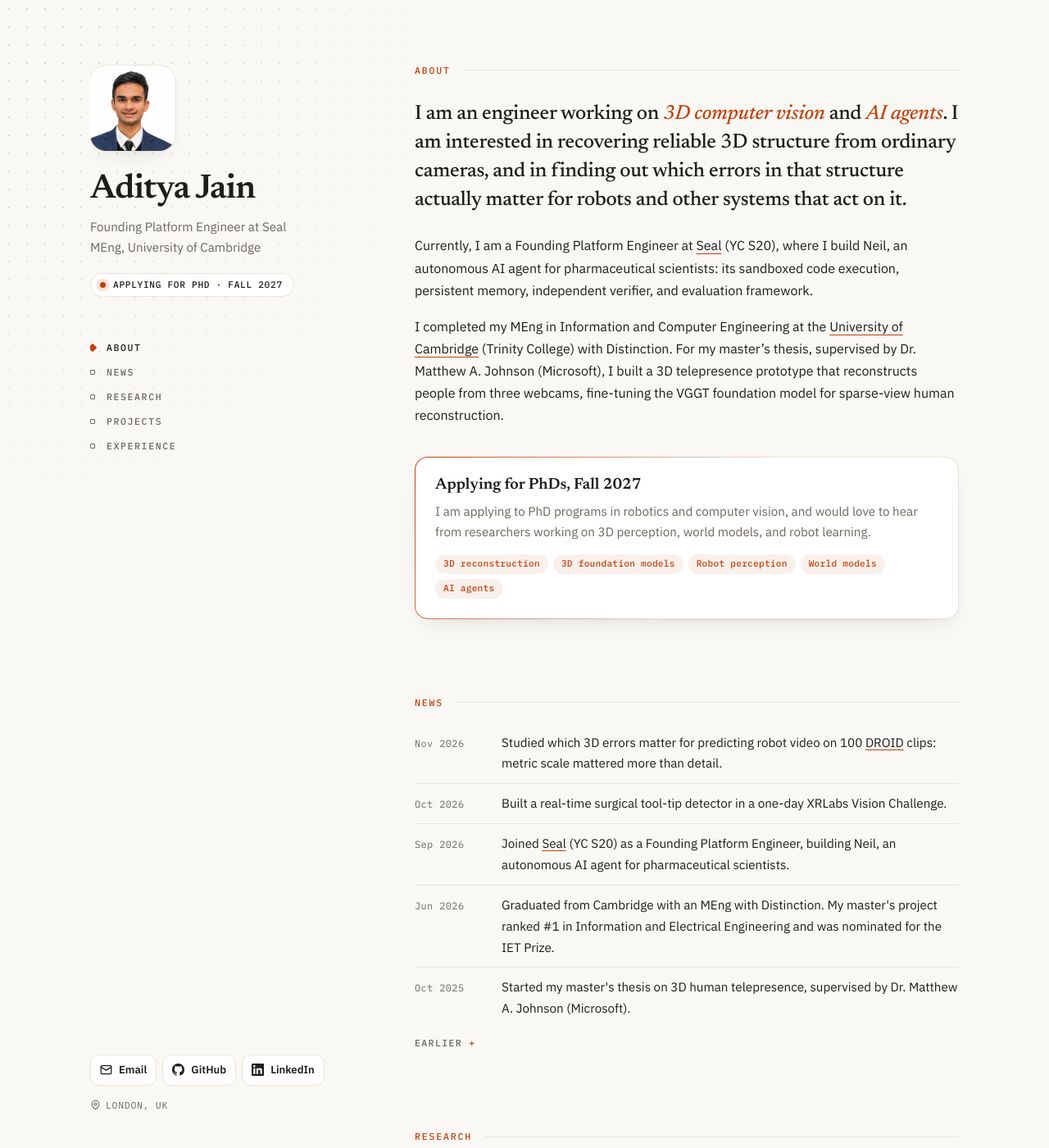
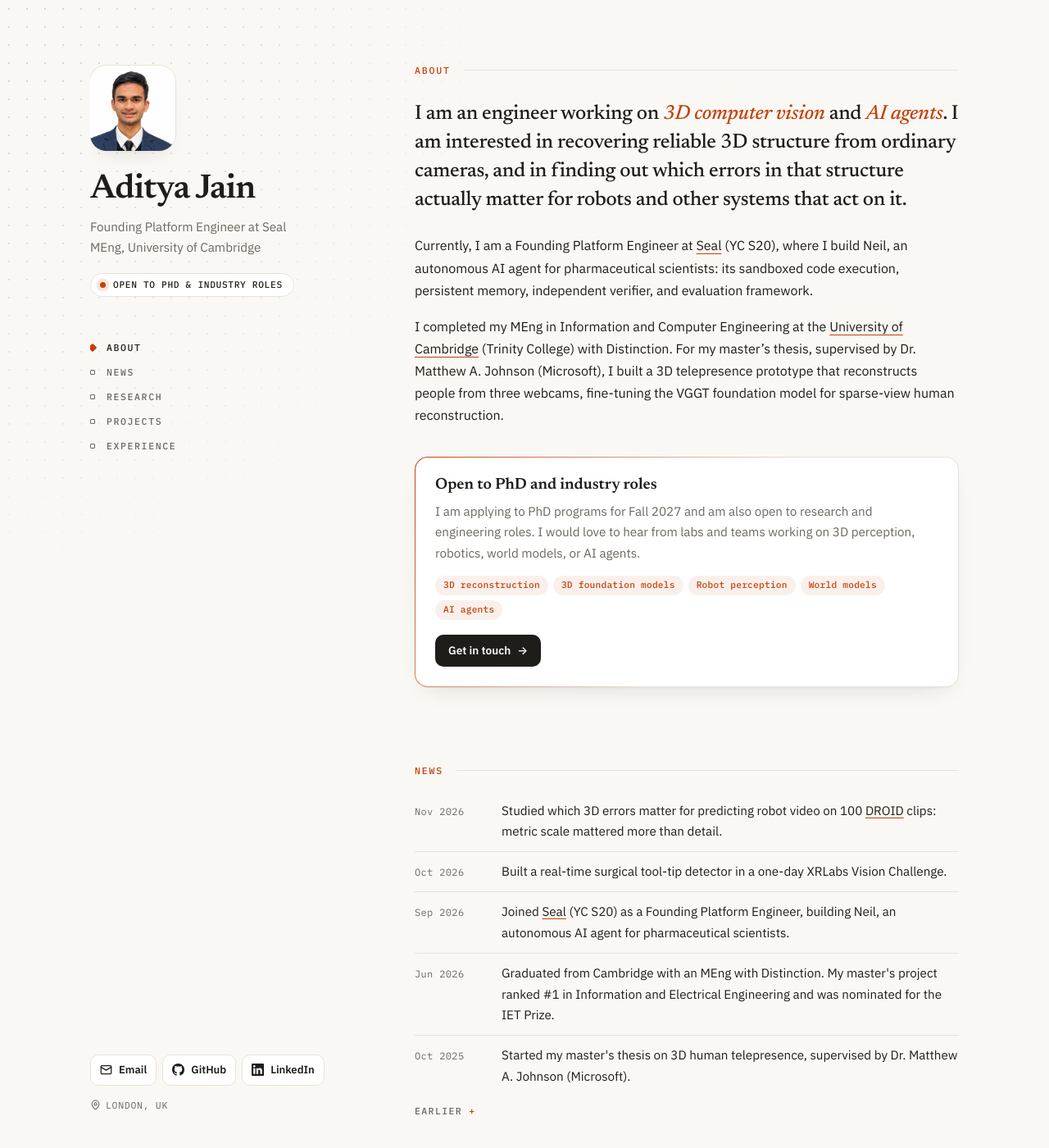
Before and after one commit to Adi1357/Adi1357.github.io, a Jekyll site: the page built from index.md, in a window 1280 px wide and 1400 px high. Shown: the whole window at 82% size. Built offline with Jekyll 4.4.1, drawn with Linux system fonts in a browser that asks for light colours.

Commit message:
Open-to note covers PhD and industry roles; add get-in-touch button

```diff
--- a/_layouts/home.html
+++ b/_layouts/home.html
@@ -7,7 +7,7 @@ layout: default
     <img class="side__photo" src="{{ '/images/' | append: o.avatar | relative_url }}" alt="Photo of {{ o.name }}" width="104" height="104">
     <h1 class="side__name">{{ o.name }}</h1>
     <p class="side__role">{{ o.role }}<br>{{ o.education }}</p>
-    {% if page.phd %}<a class="pill" href="#about"><span class="pill__dot" aria-hidden="true"></span>{{ page.phd.badge }}</a>{% endif %}
+    {% if page.open_to %}<a class="pill" href="#about"><span class="pill__dot" aria-hidden="true"></span>{{ page.open_to.badge }}</a>{% endif %}
 
     <nav class="toc" aria-label="Sections">
       <a href="#about">About</a>
@@ -30,11 +30,12 @@ layout: default
     <section class="sec" id="about">
       <h2 class="sec__label">About</h2>
       <div class="prose">{{ content }}</div>
-      {% if page.phd %}
+      {% if page.open_to %}
       <div class="note">
-        <p class="note__title">{{ page.phd.title }}</p>
-        <p>{{ page.phd.text }}</p>
-        <ul class="tags">{% for t in page.phd.topics %}<li>{{ t }}</li>{% endfor %}</ul>
+        <p class="note__title">{{ page.open_to.title }}</p>
+        <p>{{ page.open_to.text }}</p>
+        <ul class="tags">{% for t in page.open_to.topics %}<li>{{ t }}</li>{% endfor %}</ul>
+        <a class="note__cta" href="mailto:{{ o.email }}">Get in touch <span aria-hidden="true">→</span></a>
       </div>
       {% endif %}
     </section>
--- a/assets/css/main.css
+++ b/assets/css/main.css
@@ -243,6 +243,23 @@ a:focus-visible, summary:focus-visible { outline: 2px solid var(--accent); outli
 }
 .note__title { font: 600 1.2rem/1.3 var(--serif); }
 .note p + p { margin-top: 6px; color: var(--muted); font-size: 0.95rem; }
+.note__cta {
+  display: inline-flex;
+  align-items: center;
+  gap: 8px;
+  margin-top: 18px;
+  padding: 8px 16px;
+  border-radius: 10px;
+  background: var(--text);
+  color: var(--bg);
+  font-size: 0.85rem;
+  font-weight: 600;
+  text-decoration: none;
+  transition: background 0.2s, transform 0.2s;
+}
+.note__cta span { transition: transform 0.2s; }
+.note__cta:hover { background: var(--accent); color: #fff; }
+.note__cta:hover span { transform: translateX(3px); }
 
 /* News */
 .news li {
--- a/index.md
+++ b/index.md
@@ -1,9 +1,9 @@
 ---
 layout: home
-phd:
-  badge: "Applying for PhD · Fall 2027"
-  title: "Applying for PhDs, Fall 2027"
-  text: "I am applying to PhD programs in robotics and computer vision, and would love to hear from researchers working on 3D perception, world models, and robot learning."
+open_to:
+  badge: "Open to PhD & industry roles"
+  title: "Open to PhD and industry roles"
+  text: "I am applying to PhD programs for Fall 2027 and am also open to research and engineering roles. I would love to hear from labs and teams working on 3D perception, robotics, world models, or AI agents."
   topics:
     - 3D reconstruction
     - 3D foundation models
```
Also changed, not shown: README.md.
